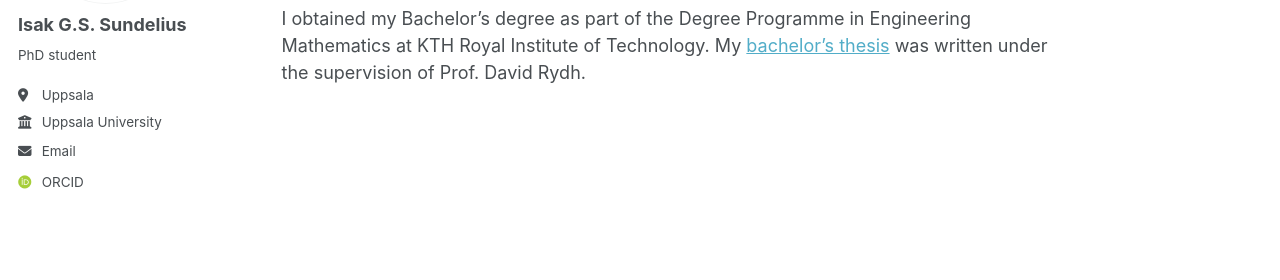
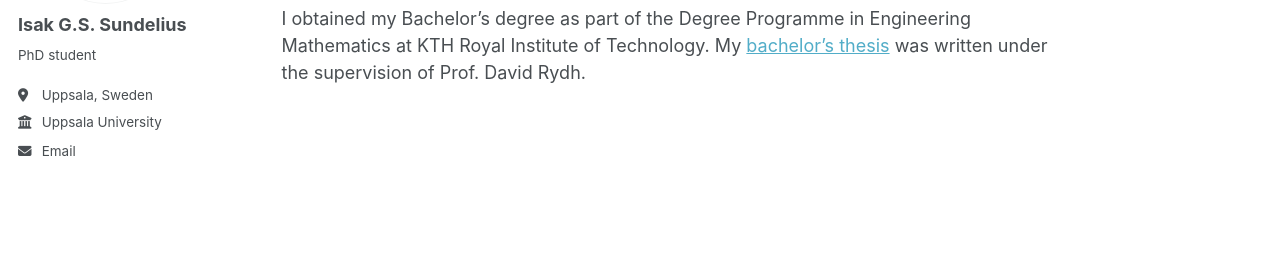
Before and after one commit to IsakSundelius/isaksundelius.github.io, a Jekyll site: the page built from _pages/about.md, in a window 1280 px wide. Shown: the part 318-598 px from the top of the page. Built offline with Jekyll 4.4.1, drawn with Linux system fonts in a browser that asks for light colours; some web fonts are replaced.

Commit message:
Update _config.yml

```diff
--- a/_config.yml
+++ b/_config.yml
@@ -25,7 +25,7 @@
   avatar           : "profile.png"
   name             : "Isak G.S. Sundelius"
   bio              : "PhD student"
-  location         : "Uppsala"
+  location         : "Uppsala, Sweden"
   employer         : "Uppsala University"
   uri              : # URL
   email            : "isak[dot]sundelius[at]math[dot]uu[dot]se"
@@ -33,7 +33,7 @@
   # Academic websites
   academia         : # URL
   arxiv            : # URL - Update with the correct link to your profile
-  orcid            : "http://orcid.org/yourorcidurl"
+  orcid            : #"http://orcid.org/yourorcidurl"
 
   # Repositories and software development
   #bitbucket        : # Username - Update with your username on the site
```
